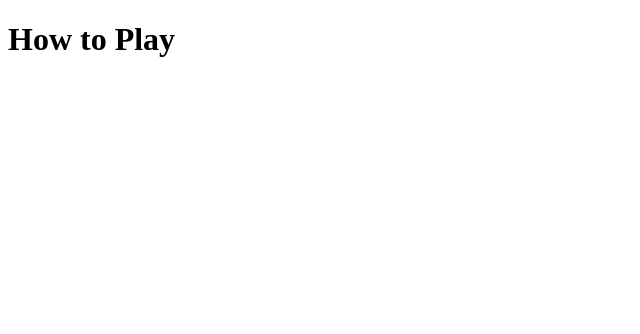
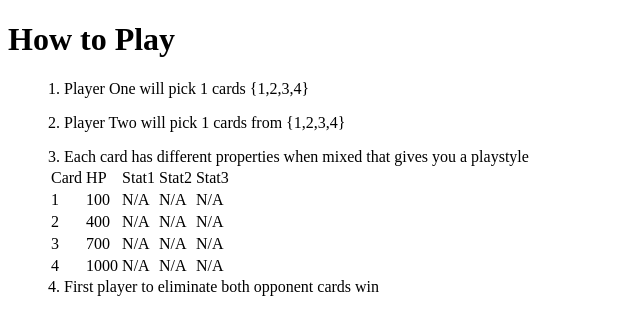
Before and after one commit to KaPranav21/Game, a plain HTML site: page HTML/HowToPlay.html in a window 1280 px wide. Shown: the whole page, without its empty margins (0-640 px from the left). Drawn offline with Linux system fonts and the light colour scheme.

Commit message:
added to HowToPlay

```diff
--- a/HTML/HowToPlay.html
+++ b/HTML/HowToPlay.html
@@ -4,3 +4,46 @@
     <title>4 Card Game</title>
 </head>
 <h1>How to Play</h1>
+<ul>
+    <p>1. Player One will pick 1 cards {1,2,3,4}</p>
+    <p>2. Player Two will pick 1 cards from {1,2,3,4}</p>
+    <div>3. Each card has different properties when mixed that gives you a playstyle</div>
+    <table>
+        <tr>
+            <td>Card</td>
+            <td>HP</td>
+            <td>Stat1</td>
+            <td>Stat2</td>
+            <td>Stat3</td>
+        </tr>
+        <tr>
+            <td>1</td>
+            <td>100</td>
+            <td>N/A</td>
+            <td>N/A</td>
+            <td>N/A</td>
+        </tr>
+        <tr>
+            <td>2</td>
+            <td>400</td>
+            <td>N/A</td>
+            <td>N/A</td>
+            <td>N/A</td>
+        </tr>
+        <tr>
+            <td>3</td>
+            <td>700</td>
+            <td>N/A</td>
+            <td>N/A</td>
+            <td>N/A</td>
+        </tr>
+        <tr>
+            <td>4</td>
+            <td>1000</td>
+            <td>N/A</td>
+            <td>N/A</td>
+            <td>N/A</td>
+        </tr>
+    </table>
+    <div>4. First player to eliminate both opponent cards win</div>
+</ul>
```
